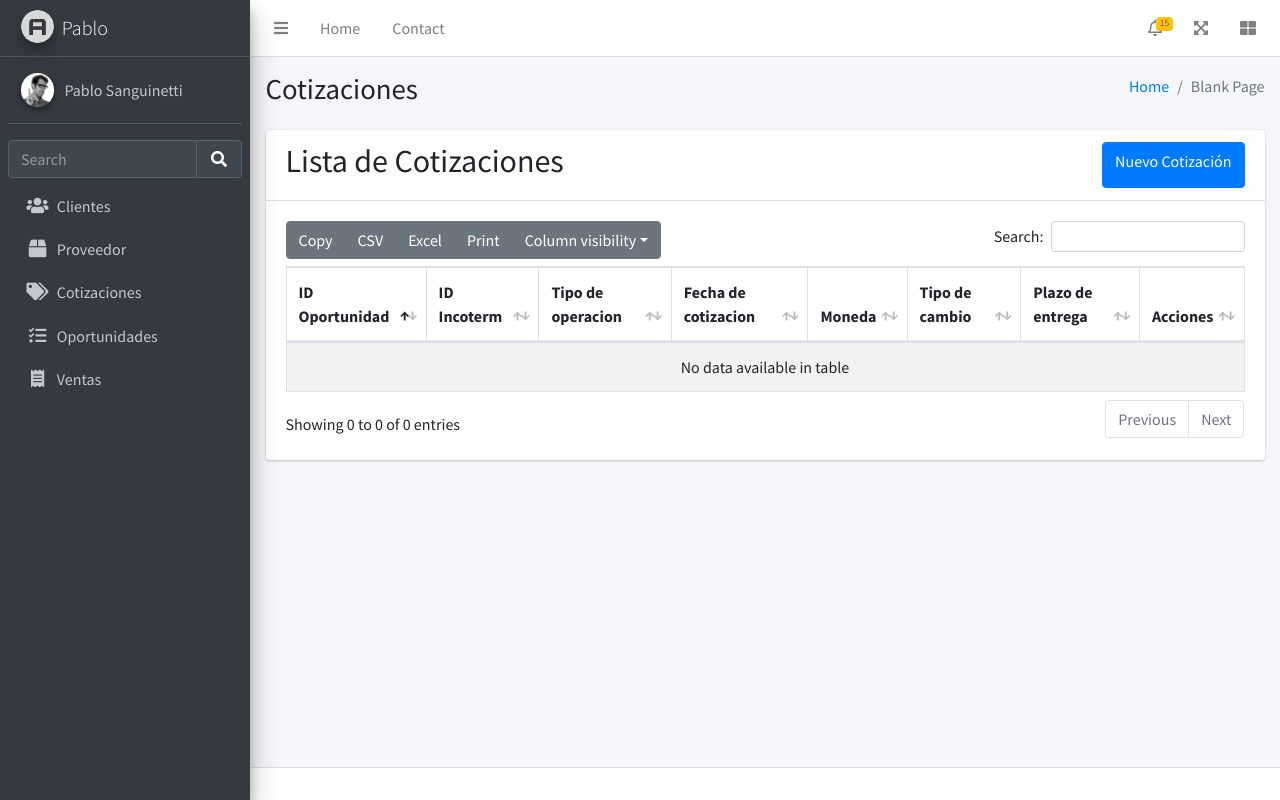
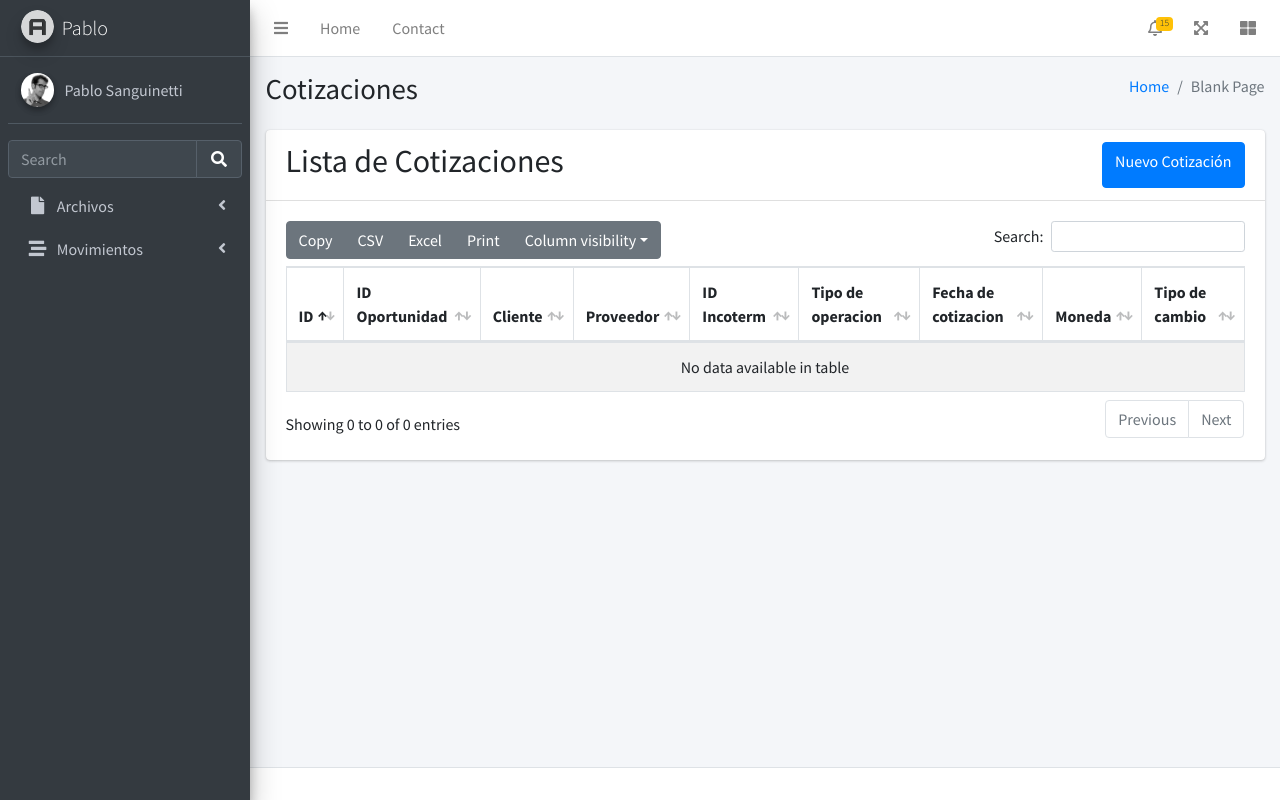
Before and after one commit to rody2312/erp_django, a Django app: page /cotizacion/ in a window 1280 px wide. Run offline with Django 4.2, Linux system fonts and the light colour scheme; data that the repository does not hold is empty; some libraries are stand-ins or nearby versions.

Commit message:
columnas agregadas en datatables

```diff
--- a/apps/cliente/models.py
+++ b/apps/cliente/models.py
@@ -32,5 +32,8 @@ class Cliente(models.Model):
     area_cliente = models.CharField(max_length=100, choices=AREAS_CHOICES)
     observaciones_cliente = models.TextField()
 
+    def __str__(self):
+        return str(self.nombre_cliente)
+
     class Meta:
         db_table = 'cliente'
--- a/apps/proveedor/models.py
+++ b/apps/proveedor/models.py
@@ -13,5 +13,8 @@ class Proveedor(models.Model):
     area_proveedor = models.CharField(max_length=100)
     observaciones_proveedor = models.TextField()
 
+    def __str__(self):
+        return str(self.nombre_proveedor)
+
     class Meta:
         db_table = 'proveedor'
--- a/apps/venta/models.py
+++ b/apps/venta/models.py
@@ -15,5 +15,8 @@ class Venta(models.Model):
     utilidad_esperada = models.IntegerField()
     observaciones = models.CharField(max_length=100)
 
+    def __str__(self):
+        return str(self.id_venta)
+
     class Meta:
         db_table = 'venta'
--- a/templates/base.html
+++ b/templates/base.html
@@ -154,35 +154,59 @@
               data-accordion="false"
             >
               <li class="nav-item">
+                <a href="#" class="nav-link">
+                  <i class="nav-icon fas fa-file"></i>
+                  <p>
+                    Archivos
+                    <i class="right fas fa-angle-left"></i>
+                  </p>
+                </a>
+                <ul class="nav nav-treeview">
+                  <li class="nav-item">
                     <a href="{% url 'cliente_list' %}" class="nav-link">
-                  <i class="nav-icon fas fa-users"></i>
+                      <i class="far fa-circle nav-icon"></i>
                       <p>Clientes</p>
                     </a>
                   </li>
                   <li class="nav-item">
                     <a href="{% url 'proveedor_list' %}" class="nav-link">
-                  <i class="nav-icon fas fa-box"></i>
+                      <i class="far fa-circle nav-icon"></i>
                       <p>Proveedor</p>
+                    </a>
+                  </li>
+                </ul>
+              </li>
+
+              <li class="nav-item">
+                <a href="#" class="nav-link">
+                  <i class="nav-icon fas fa-stream"></i>
+                  <p>
+                    Movimientos
+                    <i class="right fas fa-angle-left"></i>
+                  </p>
+                </a>
+                <ul class="nav nav-treeview">
+                  <li class="nav-item">
+                    <a href="{% url 'oportunidad_list' %}" class="nav-link">
+                      <i class="far fa-circle nav-icon"></i>
+                      <p>Oportunidades</p>
                     </a>
                   </li>
                   <li class="nav-item">
                     <a href="{% url 'cotizacion_list' %}" class="nav-link">
-                  <i class="nav-icon fas fa-tags"></i>
+                      <i class="far fa-circle nav-icon"></i>
                       <p>Cotizaciones</p>
                     </a>
                   </li>
                   <li class="nav-item">
-                <a href="{% url 'oportunidad_list' %}" class="nav-link">
-                  <i class="nav-icon fas fa-tasks"></i>
-                  <p>Oportunidades</p>
-                </a>
-              </li>
-              <li class="nav-item">
                     <a href="{% url 'venta_list' %}" class="nav-link">
-                  <i class="nav-icon fas fa-receipt"></i>
+                      <i class="far fa-circle nav-icon"></i>
                       <p>Ventas</p>
                     </a>
                   </li>
+                </ul>
+              </li>
+
             </ul>
           </nav>
           <!-- /.sidebar-menu -->
--- a/templates/cliente/cliente_list.html
+++ b/templates/cliente/cliente_list.html
@@ -30,7 +30,7 @@
           <table id="table" class="table table-bordered table-striped">
             <thead>
               <tr>
-                <th>Id Cliente</th>
+                <th>Id</th>
                 <th>Nombre</th>
                 <th>Dirección</th>
                 <th>Código Postal</th>
--- a/templates/cotizacion/cotizacion_list.html
+++ b/templates/cotizacion/cotizacion_list.html
@@ -29,7 +29,10 @@
           <table id="table" class="table table-bordered table-striped">
             <thead>
               <tr>
+                <th>ID</th>
                 <th>ID Oportunidad</th>
+                <th>Cliente</th>
+                <th>Proveedor</th>
                 <th>ID Incoterm</th>
                 <th>Tipo de operacion</th>
                 <th>Fecha de cotizacion</th>
@@ -42,7 +45,10 @@
             <tbody>
               {% for cotizacion in cotizacion_list %}
               <tr>
+                <td>{{ cotizacion.pk }}</td>
                 <td>{{ cotizacion.id_oportunidad.pk }}</td>
+                <td>{{ cotizacion.id_oportunidad.id_cliente }}</td>
+                <td>{{ cotizacion.id_oportunidad.id_proveedor }}</td>
                 <td>{{ cotizacion.id_incoterm }}</td>
                 <td>{{ cotizacion.tipo_operacion }}</td>
                 <td>{{ cotizacion.fecha_cotizacion }}</td>
--- a/templates/proveedor/proveedor_list.html
+++ b/templates/proveedor/proveedor_list.html
@@ -30,7 +30,7 @@
           <table id="table" class="table table-bordered table-striped">
             <thead>
               <tr>
-                <th>Id Proveedor</th>
+                <th>Id</th>
                 <th>Nombre</th>
                 <th>Dirección</th>
                 <th>Código Postal</th>
--- a/templates/venta/venta_list.html
+++ b/templates/venta/venta_list.html
@@ -34,6 +34,8 @@
             <thead>
               <tr>
                 <th>Orden de compra</th>
+                <th>Cliente</th>
+                <th>Proveedor</th>
                 <th>Cotizacion</th>
                 <th>Fecha</th>
                 <th>Moneda</th>
@@ -49,6 +51,8 @@
               {% for venta in venta_list %}
               <tr>
                 <td>{{ venta.n_orden_compra }}</td>
+                <td>{{ venta.id_cotizacion.id_oportunidad.id_cliente }}</td>
+                <td>{{ venta.id_cotizacion.id_oportunidad.id_proveedor }}</td>
                 <td>{{ venta.id_cotizacion }}</td>
                 <td>{{ venta.fecha_orden_compra }}</td>
                 <td>{{ venta.moneda }}</td>
```
Also changed, not shown: apps/oportunidad/forms.py (+16 -2 lines), apps/oportunidad/models.py (+8 -2 lines), templates/oportunidad/oportunidad_list.html (+29 -17 lines), apps/oportunidad/migrations/0004_oportunidad_id_cliente.py (added), apps/oportunidad/migrations/0005_remove_oportunidad_nombre_cliente_and_more.py (added). Lines whose indentation alone changed are shown as unchanged.
